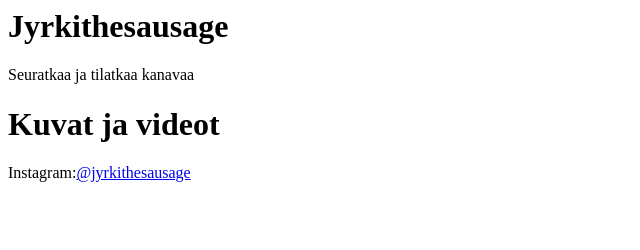
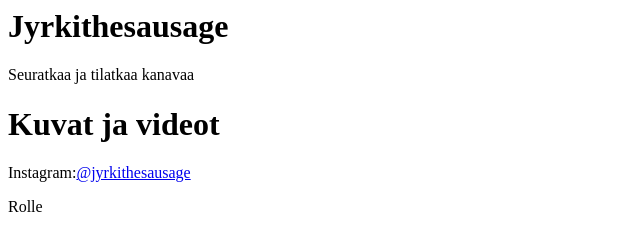
Before and after one commit to Rolle27/demo1, a plain HTML site: page index.html in a window 1280 px wide. Shown: the full height of the page, 0-640 px from the left. Drawn offline with Linux system fonts and the light colour scheme.

Commit message:
Muokkaus

```diff
--- a/index.html
+++ b/index.html
@@ -5,4 +5,4 @@
 <H1>Kuvat ja videot</H1>
 
  <p>Instagram:<a href="https://www.instagram.com/jyrkithesausage/?hl=fi">@jyrkithesausage</a>
- <p>
+ <p> Rolle
```
